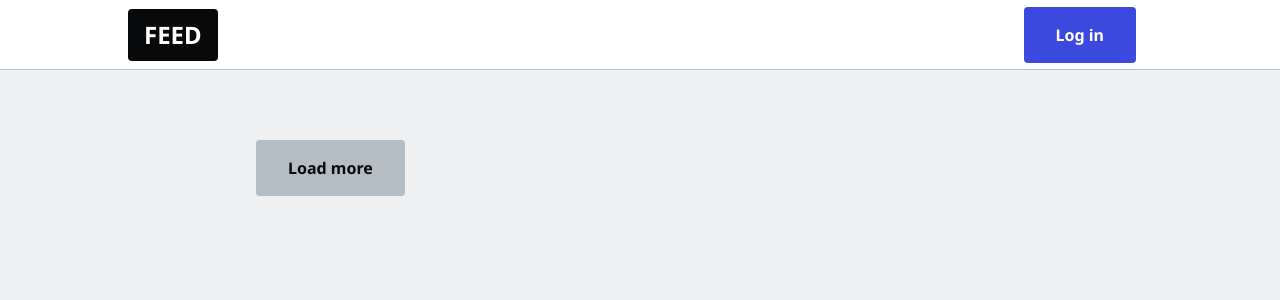
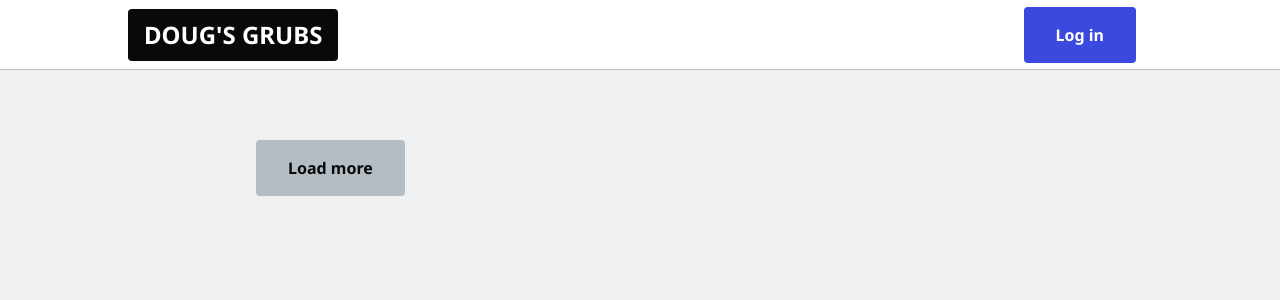
Before and after one commit to dougszeto/next-blog, a Next.js app: page / in a window 1280 px wide. Shown: the top 300 px of the page. Built offline with nearby package versions, Linux system fonts and the light colour scheme; no server answers; the database is empty.

Commit message:
updates title and navbar home button

```diff
--- a/app/layout.tsx
+++ b/app/layout.tsx
@@ -8,7 +8,7 @@ import Providers from "@/components/Providers";
 const inter = Inter({ subsets: ["latin"] });
 
 export const metadata: Metadata = {
-  title: "Doug's Next Blog",
+  title: "Doug's Grubs",
   description: "A blog site created with NextJS",
 };
 
--- a/components/Navbar.tsx
+++ b/components/Navbar.tsx
@@ -19,7 +19,7 @@ export default function Navbar({}) {
       <ul>
         <li>
           <Link href="/">
-            <button className="btn-logo">FEED</button>
+            <button className="btn-logo">Doug&apos;s Grubs</button>
           </Link>
         </li>
         {/* user is signed in and has username */}
```
